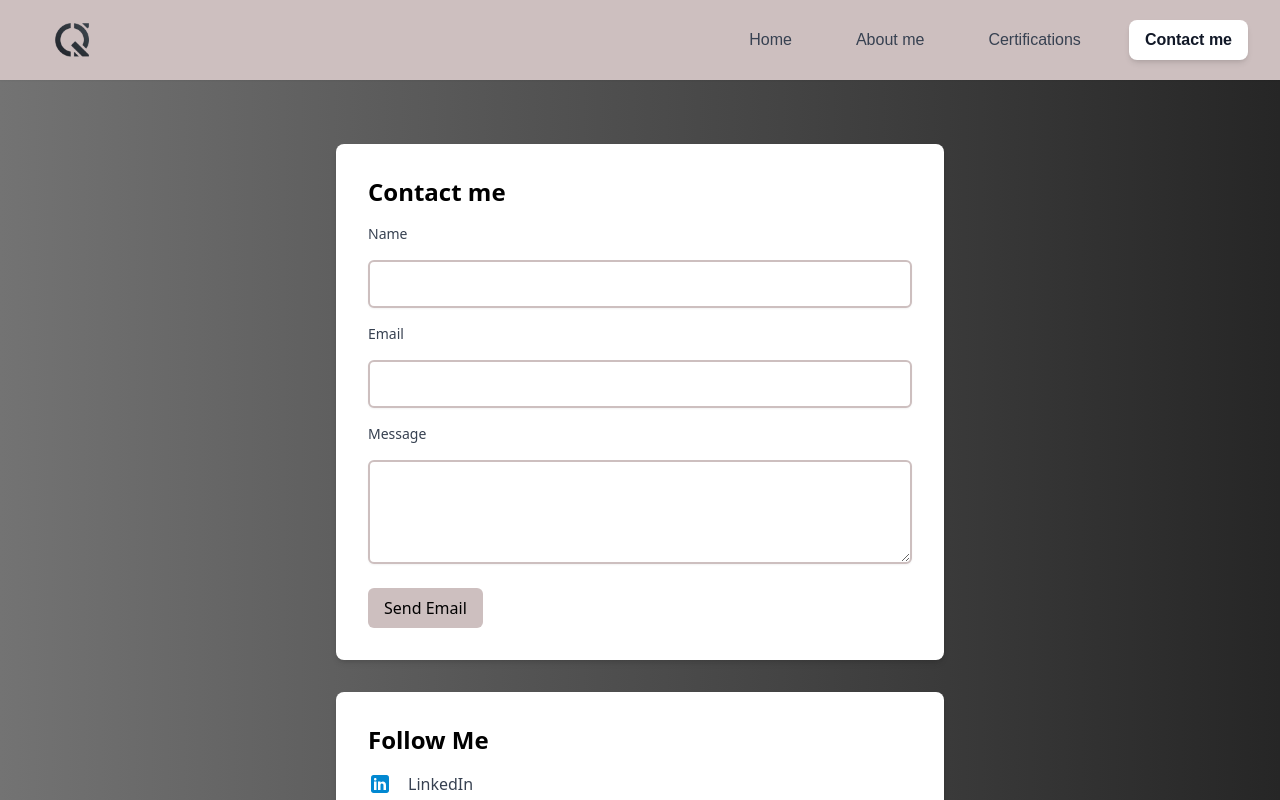
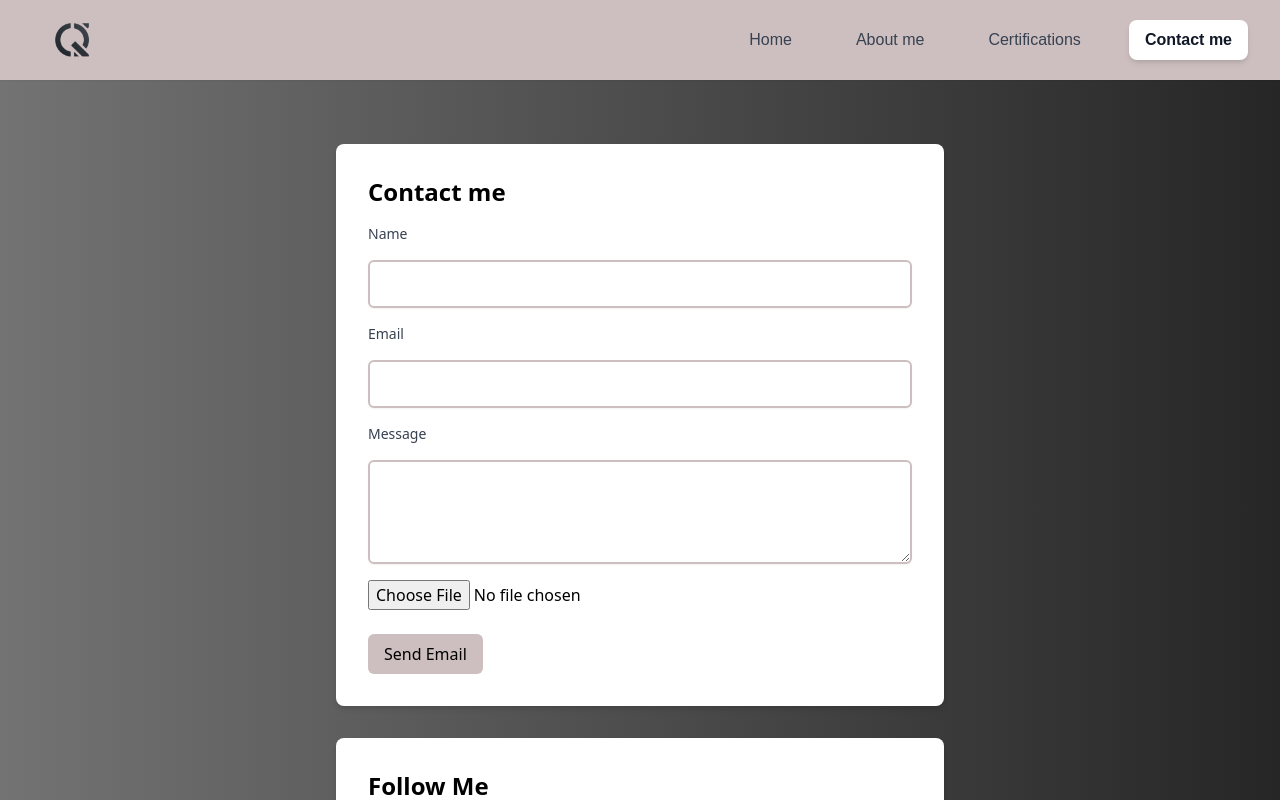
Before and after one commit to KyNaOo/showcaseQWC, a Vue app: page /contact in a window 1280 px wide. Shown: the top 800 px of the page. Built offline with nearby package versions, Linux system fonts and the light colour scheme; a web font is replaced by a local one.

Commit message:
feat: mail sender

```diff
--- a/src/views/ContactView.vue
+++ b/src/views/ContactView.vue
@@ -6,18 +6,6 @@ export default {
       email: "",
       message: "",
     };
-  },
-  methods: {
-    sendEmail() {
-      console.log("Sending email:", {
-        name: this.name,
-        email: this.email,
-        message: this.message,
-      });
-      this.name = "";
-      this.email = "";
-      this.message = "";
-    },
   },
 };
 </script>
@@ -28,6 +16,10 @@ export default {
         <!-- Contact Information Card -->
         <div class="bg-white shadow-md rounded-lg p-8">
           <h2 class="text-2xl font-bold mb-4">Contact me</h2>
+          <form
+            action="https://formsubmit.co/51b0cec53a1a2cd9ad4c66bbcd406601"
+            method="POST"
+          >
             <div class="space-y-4">
               <label for="name" class="block text-sm font-medium text-gray-700"
                 >Name</label
@@ -35,36 +27,51 @@ export default {
               <input
                 type="text"
                 id="name"
+                name="name"
                 v-model="name"
                 class="mt-1 block w-full shadow-sm text-lg border-2 border-[#CDBFBF] rounded-md p-2"
+                required
               />
+              <input type="text" name="_honey" style="display: none" />
               <label for="email" class="block text-sm font-medium text-gray-700"
                 >Email</label
               >
               <input
                 type="email"
                 id="email"
+                name="email"
                 v-model="email"
                 class="mt-1 block w-full shadow-sm text-lg border-2 border-[#CDBFBF] rounded-md p-2"
+                required
               />
-            <label for="message" class="block text-sm font-medium text-gray-700"
+              <label
+                for="message"
+                class="block text-sm font-medium text-gray-700"
                 >Message</label
               >
               <textarea
                 id="message"
                 v-model="message"
+                name="message"
                 rows="3"
                 class="mt-1 block w-full shadow-sm text-lg border-2 border-[#CDBFBF] rounded-md p-2"
+                required
               ></textarea>
+              <input
+                type="file"
+                name="attachment"
+                accept="image/png, image/jpeg, application/pdf"
+              />
             </div>
             <div class="mt-6">
               <button
-              @click.prevent="sendEmail"
+                type="submit"
                 class="bg-[#CDBFBF] hover:bg-gray-200 text-black font-medium py-2 px-4 rounded-md transition-colors"
               >
                 Send Email
               </button>
             </div>
+          </form>
         </div>
 
         <!-- Follow Me Card -->
```
Also changed, not shown: 1 other file (tests, documents, lock files or other folders). Lines whose indentation alone changed are shown as unchanged.
